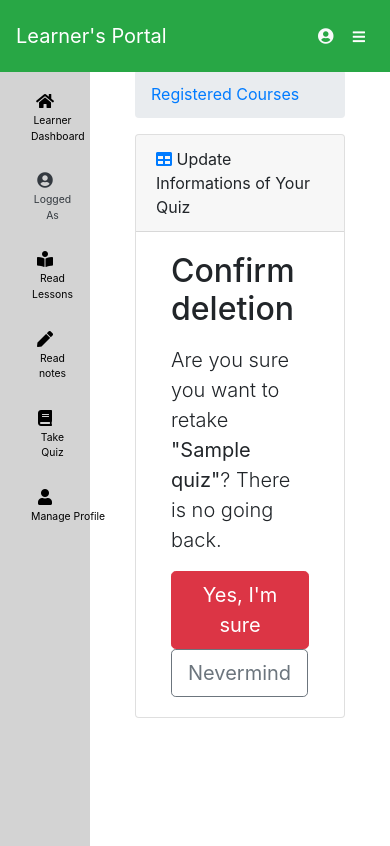
After one commit to KnightDeluxe12/Python-E-Learning-System, a Django app: template elearn/templates/dashboard/learner/question_delete_confirm.html in a window 390 px wide. The commit adds this page. Run offline with Django 3.2, Linux system fonts and the light colour scheme; the template is opened without the code that fills it: most values are stand-ins (such as "Sample title", 1, 10 or a date in 2020); one stand-in notice (Sample message) is shown; some libraries are stand-ins or nearby versions.

Commit message:
- Update and make the  dashboard responsive and use DRY method in containing the lessons - new ListView for HomeLearnerListView in home.html - Removed topics  in _header.html - Added breadcrumb navigator in home.html - Polished interests_form.html - Polished list_tutorial.html - Redesign and Added Seperator for quizzes - Redesign the Take Quiz

```diff
--- a/elearn/templates/dashboard/admin/list_users.html
+++ b/elearn/templates/dashboard/admin/list_users.html
@@ -54,8 +54,9 @@
                                       {% endif %}
                                     </td>
                                     <td>{{ user.email }}</td>
-        <td>
-          <a href="{% url 'aduser' user.pk %}"><button type="button" class="btn btn-danger"> Delete</button></a></td>
+                                    <td>
+                                      <a href="{% url 'aduser' user.pk %}"><button type="button" class="btn btn-danger"> Delete</button></a>
+                                    </td>
                                 </tr>
                             {% endfor %}
                         {% endif %}
--- a/elearn/templates/dashboard/instructor/quiz_change_list.html
+++ b/elearn/templates/dashboard/instructor/quiz_change_list.html
@@ -45,7 +45,7 @@
         {% for quiz in quizzes %}
           <tr>
             <td class="align-middle"><a href="{% url 'quiz_change' quiz.pk %}">{{ quiz.name }}</a></td>
-            <td class="align-middle">{{ quiz.subject.get_html_badge }}</td>
+            <td class="align-middle">{{ quiz.course.get_html_badge }}</td>
             <td class="align-middle">{{ quiz.questions_count }}</td>
             <td class="align-middle">{{ quiz.taken_count }}</td>
             <td class="text-right">
--- a/elearn/templates/dashboard/instructor/quiz_results.html
+++ b/elearn/templates/dashboard/instructor/quiz_results.html
@@ -39,7 +39,7 @@
       <tbody>
         {% for taken_quiz in taken_quizzes %}
           <tr>
-            <td>{{ taken_quiz.student.user.user }}</td>
+            <td>{{ taken_quiz.learner.user.username }}</td>
             <td>{{ taken_quiz.date|naturaltime }}</td>
             <td>{{ taken_quiz.score }}</td>
           </tr>
--- a/elearn/templates/dashboard/learner/_header.html
+++ b/elearn/templates/dashboard/learner/_header.html
@@ -1,6 +1,6 @@
 
 
-<h2>Quizzes</h2>
+<h2 class="mb-4">Quizzes</h2>
 
 <ul class="nav nav-tabs mb-3">
   <li class="nav-item">
--- /dev/null
+++ b/elearn/templates/dashboard/learner/question_delete_confirm.html
@@ -0,0 +1,59 @@
+{% extends 'dashboard/learner/base.html' %}
+
+
+{% load crispy_forms_tags %}
+
+{% block body %}
+<div class="container-fluid">
+        <div class="row">
+          <div class="col-12 mb-3">
+          <div class="col-12 mb-3">
+
+
+                <div id="content-wrapper" style="padding-top: 20px">
+        <div class="container-fluid">
+            <ol class="breadcrumb">
+
+                <li class="breadcrumb-item">
+                    <a href="">Registered Courses</a>
+                </li>
+
+            </ol>
+            <div class="card mb-3">
+                <div class="card-header">
+                    <i class="fas fa-table text-primary"></i>
+                    Update Informations of Your Quiz
+                </div>
+                <div class="card-body">
+                   {% for message in messages %}
+                        <div class="alert alert-{{ message.tags }} alert-dismissible" role="alert">
+                            {{ message }}
+                        </div>
+                    {% endfor %}
+  <div class="col-sm-12">
+
+{#  <nav aria-label="breadcrumb">#}
+{#    <ol class="breadcrumb">#}
+{#      <li class="breadcrumb-item"><a href="{% url 'quiz_change_list' %}">My Quizzes</a></li>#}
+{#      <li class="breadcrumb-item"><a href="{% url 'taken' quiz.pk %}">{{ quiz.name }}</a></li>#}
+{#      <li class="breadcrumb-item"><a href="{% url 'taken' quiz.pk question.pk %}">{{ question.text }}</a></li>#}
+{#      <li class="breadcrumb-item active" aria-current="page">Confirm deletion</li>#}
+{#    </ol>#}
+{#  </nav>#}
+  <h2 class="mb-3">Confirm deletion</h2>
+  <p class="lead">Are you sure you want to retake <strong>"{{ taken_quizzes.quiz.name }}"</strong>? There is no going back.</p>
+  <form method="post">
+    {% csrf_token %}
+    <button type="submit" class="btn btn-danger btn-lg">Yes, I'm sure</button>
+    <a href="{% url 'taken_quiz_list' %}" class="btn btn-outline-secondary btn-lg" role="button">Nevermind</a>
+  </form>
+  </div>
+                </div>
+            </div>
+        </div>
+                </div>
+          </div>
+          </div>
+        </div>
+</div>
+{% endblock %}
--- a/elearn/urls.py
+++ b/elearn/urls.py
@@ -71,5 +71,5 @@ urlpatterns = [
     path('taken/', views.TakenQuizListView.as_view(), name='taken_quiz_list'),
     path('quiz/<int:pk>/', views.take_quiz, name='take_quiz'),
     path('lupdate_profile/', views.lupdate_profile, name="lupdate_profile"),
-
+    path('takenquiz/<int:pk>/delete/', views.LTakenQuizDeleteView.as_view(), name='takenquiz_delete'),
 ]
```
Also changed, not shown: elearn/templates/dashboard/learner/taken_quiz_list.html (+14 -11 lines), elearn/views.py (+18 -2 lines), 3 other files.
